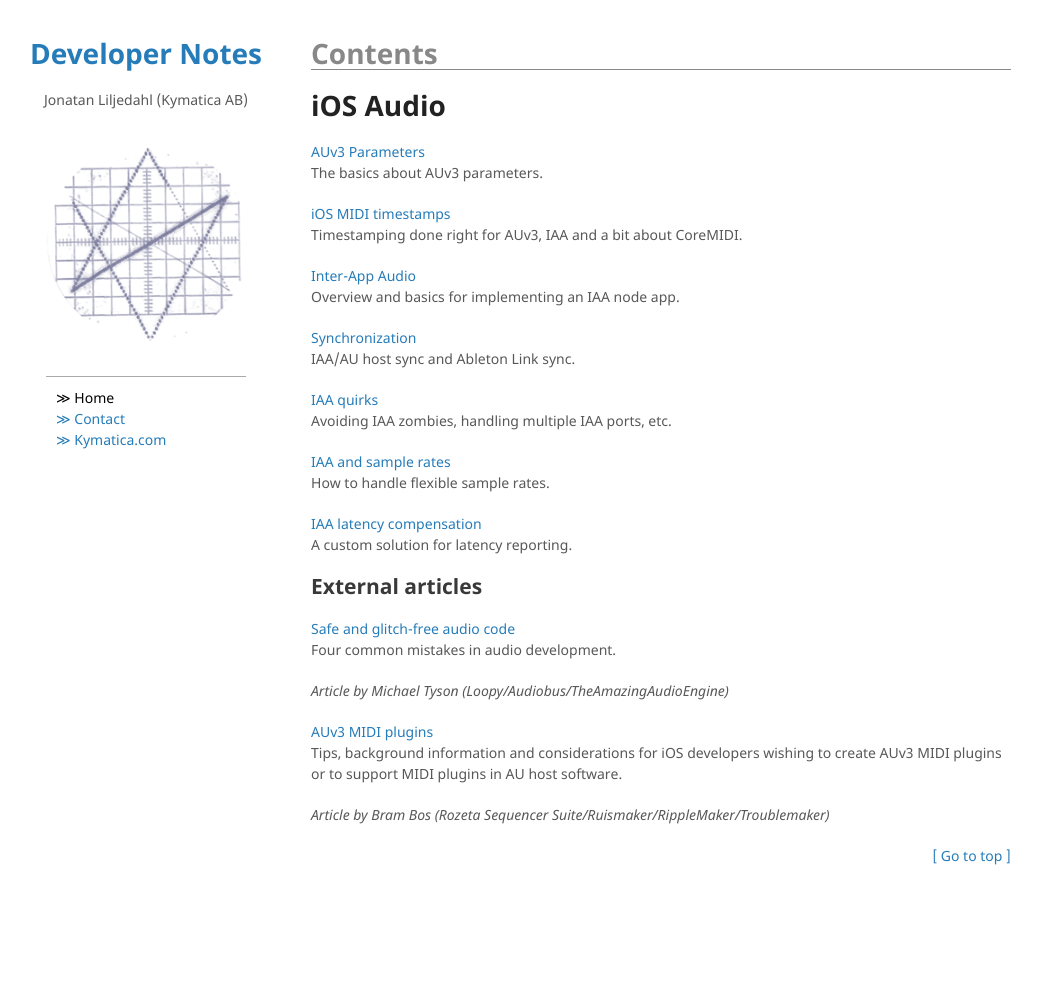
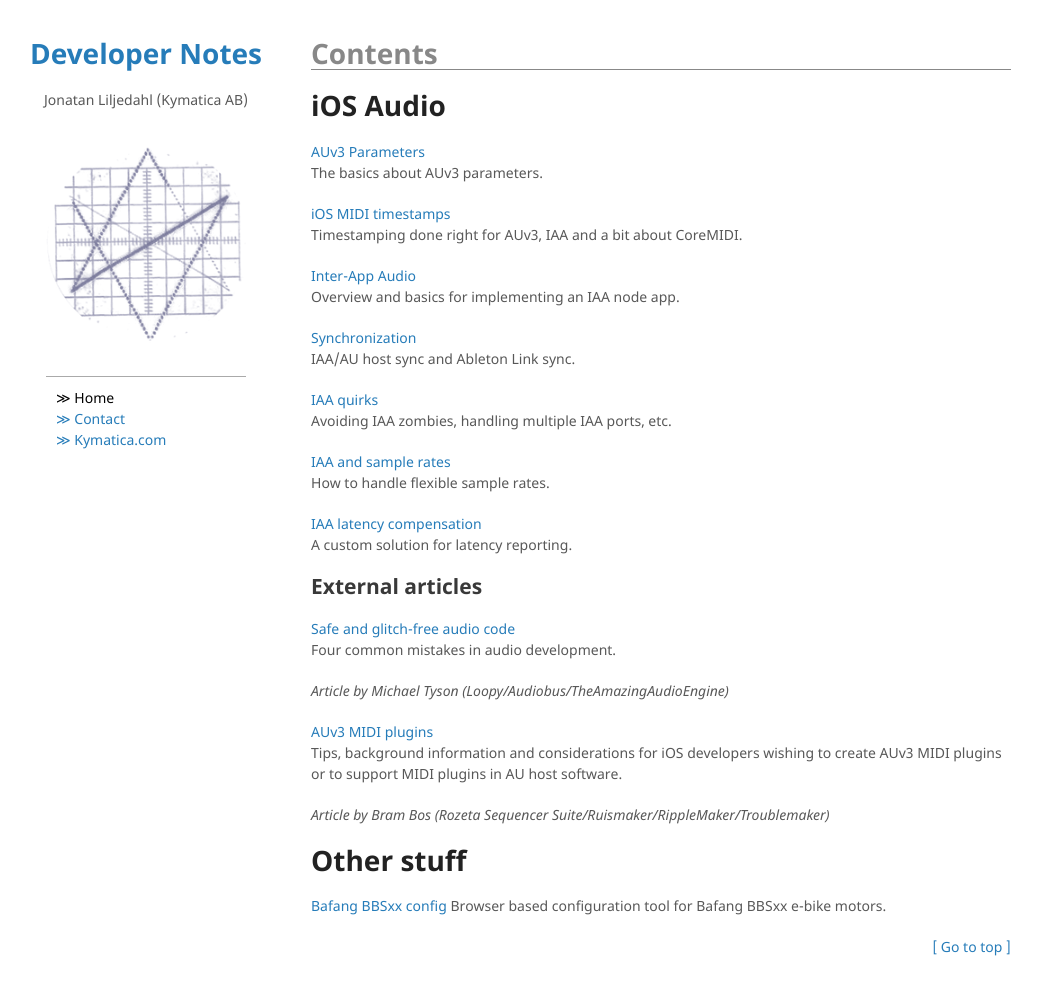
Before and after one commit to lijon/lijon.github.io, a Jekyll site: the page built from index.md, in a window 1280 px wide and 1045 px high. Shown: the top 995 px of the window, without its empty margins (27-1069 px from the left). Built offline with Jekyll 4.4.1, drawn with Linux system fonts in a browser that asks for light colours.

Commit message:
add link to bafang web cfg

```diff
--- a/index.md
+++ b/index.md
@@ -37,3 +37,8 @@ _Article by Michael Tyson (Loopy/Audiobus/TheAmazingAudioEngine)_
 Tips, background information and considerations for iOS developers wishing to create AUv3 MIDI plugins or to support MIDI plugins in AU host software.
 
 _Article by Bram Bos (Rozeta Sequencer Suite/Ruismaker/RippleMaker/Troublemaker)_
+
+# Other stuff
+
+[Bafang BBSxx config](/BafangWebConfig)
+Browser based configuration tool for Bafang BBSxx e-bike motors.
```
